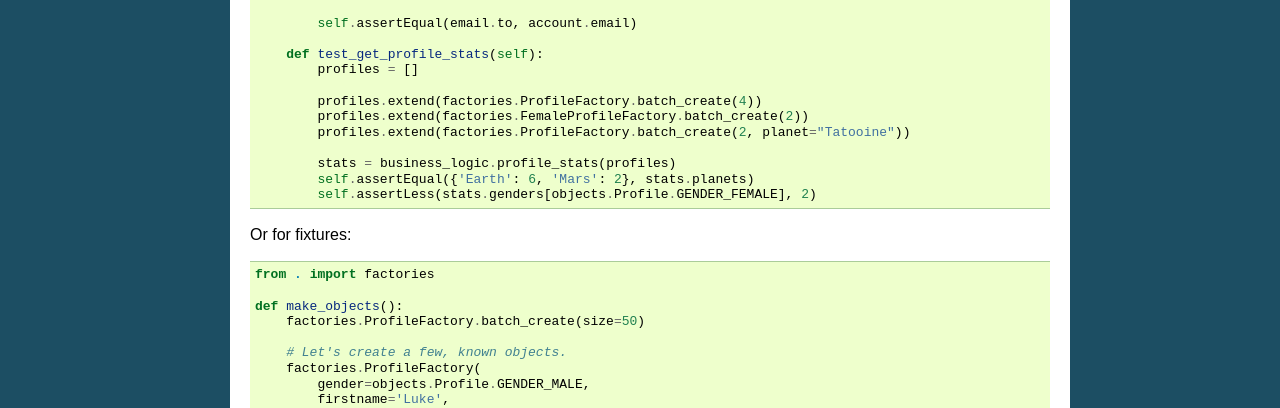
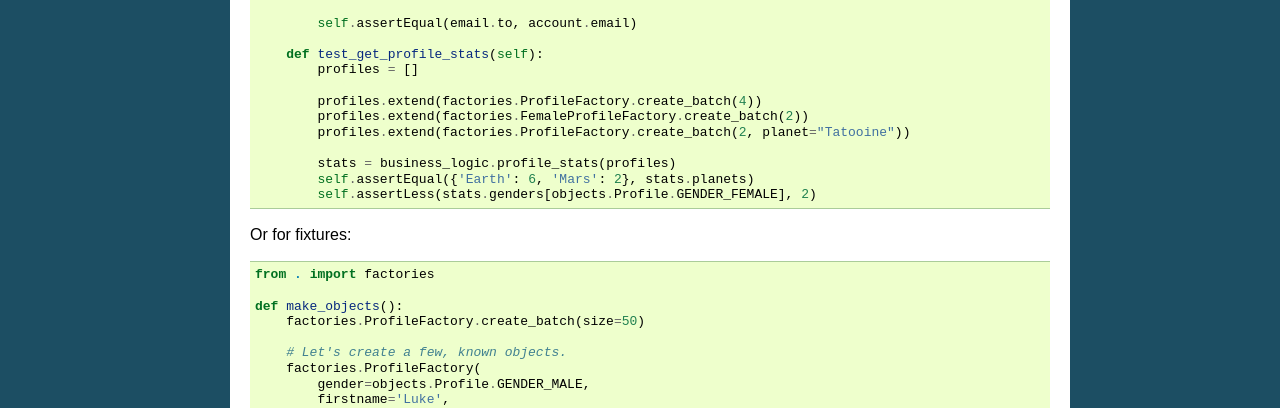
Before and after one commit to FactoryBoy/factory_boy, a Sphinx documentation site: the page built from docs/examples.rst, in a window 1280 px wide. Shown: the part 1605-2013 px from the top of the page. Built offline with Sphinx 7.4.7, drawn with Linux system fonts in a browser that asks for light colours.

Commit message:
Fix typo in docs (Closes #157).

```diff
--- a/docs/examples.rst
+++ b/docs/examples.rst
@@ -114,9 +114,9 @@ We can now use our factories, for tests:
         def test_get_profile_stats(self):
             profiles = []
 
-            profiles.extend(factories.ProfileFactory.batch_create(4))
-            profiles.extend(factories.FemaleProfileFactory.batch_create(2))
-            profiles.extend(factories.ProfileFactory.batch_create(2, planet="Tatooine"))
+            profiles.extend(factories.ProfileFactory.create_batch(4))
+            profiles.extend(factories.FemaleProfileFactory.create_batch(2))
+            profiles.extend(factories.ProfileFactory.create_batch(2, planet="Tatooine"))
 
             stats = business_logic.profile_stats(profiles)
             self.assertEqual({'Earth': 6, 'Mars': 2}, stats.planets)
@@ -130,7 +130,7 @@ Or for fixtures:
     from . import factories
 
     def make_objects():
-        factories.ProfileFactory.batch_create(size=50)
+        factories.ProfileFactory.create_batch(size=50)
 
         # Let's create a few, known objects.
         factories.ProfileFactory(
```
